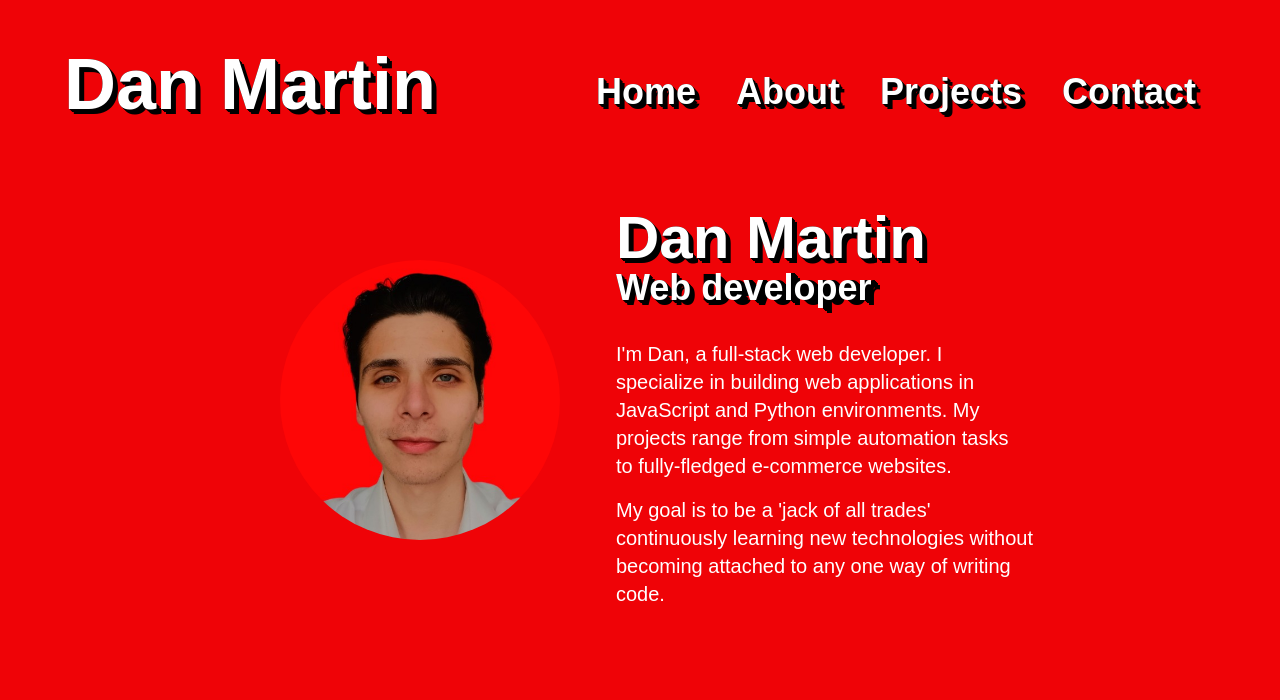
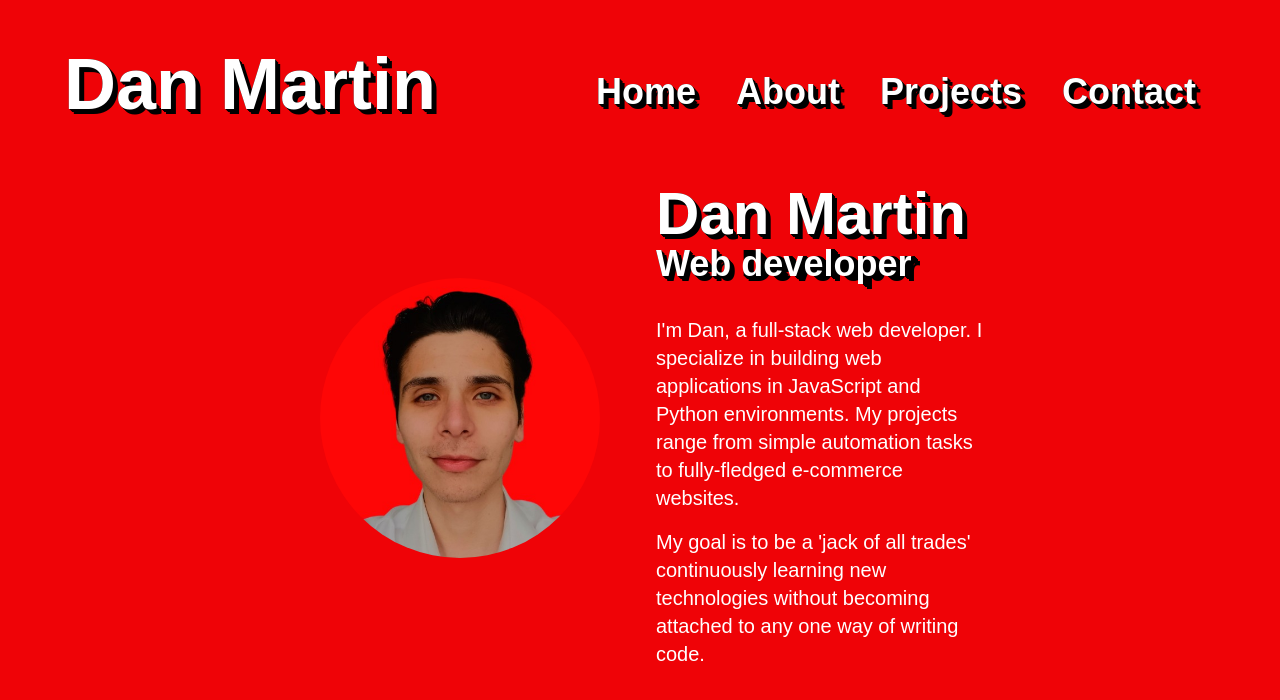
Before and after one commit to Dan-Martin-dev/portfolio, a React (Vite) app in the folder portfolio/: page /portfolio/about in a window 1280 px wide. Shown: the top 700 px of the page. Built offline with nearby package versions, Linux system fonts and the light colour scheme; a web font is replaced by a local one.

Commit message:
Changed mx on About component

```diff
--- a/portfolio/src/pages/About.tsx
+++ b/portfolio/src/pages/About.tsx
@@ -4,10 +4,10 @@ export default function About() {
 
   return (
     /* frame */
-    <div id="about" className="bg-strongRed mx-5 md:mx-28 lg:mx-48 p-6 mt-10 md:mt-0">
+    <div id="about" className="bg-strongRed mt-16 md:mt-0 md:mx-10  lg:mx-40 xl:mx-64 ">
 
       {/* container */}
-      <div className="flex flex-col xl:flex-row xl:align-middle xl:justify-center xl:items-center text-white xl:text-left p-6">
+      <div className="flex flex-col md:flex-row md:align-middle md:justify-center md:items-center text-white md:text-left p-6">
 
         {/* Image and Name */}
         <div className="flex flex-col items-center">
```
